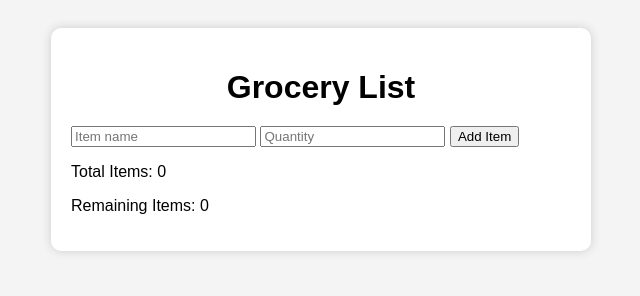
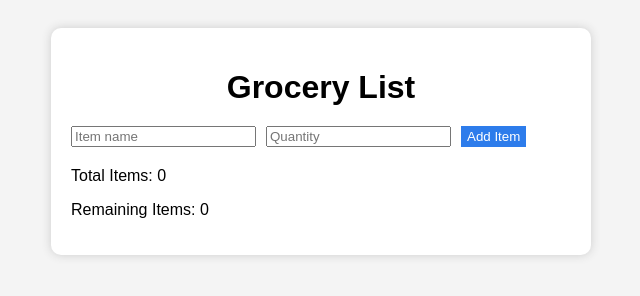
Before and after one commit to Koushikakki/Smart-Grocery-List-Manager, a plain HTML site: page index.html in a window 1280 px wide. Shown: the whole page, without its empty margins (319-959 px from the left). Drawn offline with Linux system fonts and the light colour scheme.

Commit message:
style the button

```diff
--- a/style.css
+++ b/style.css
@@ -16,3 +16,15 @@ h1 {
   border-radius: 10px;
   box-shadow: 0 0 10px #ccc;
 }
+
+form {
+  display: flex;
+  gap: 10px;
+  margin-bottom: 20px;
+}
+
+button {
+  background-color: #2d7ceb;
+  color: white;
+  border: none;
+}
```
